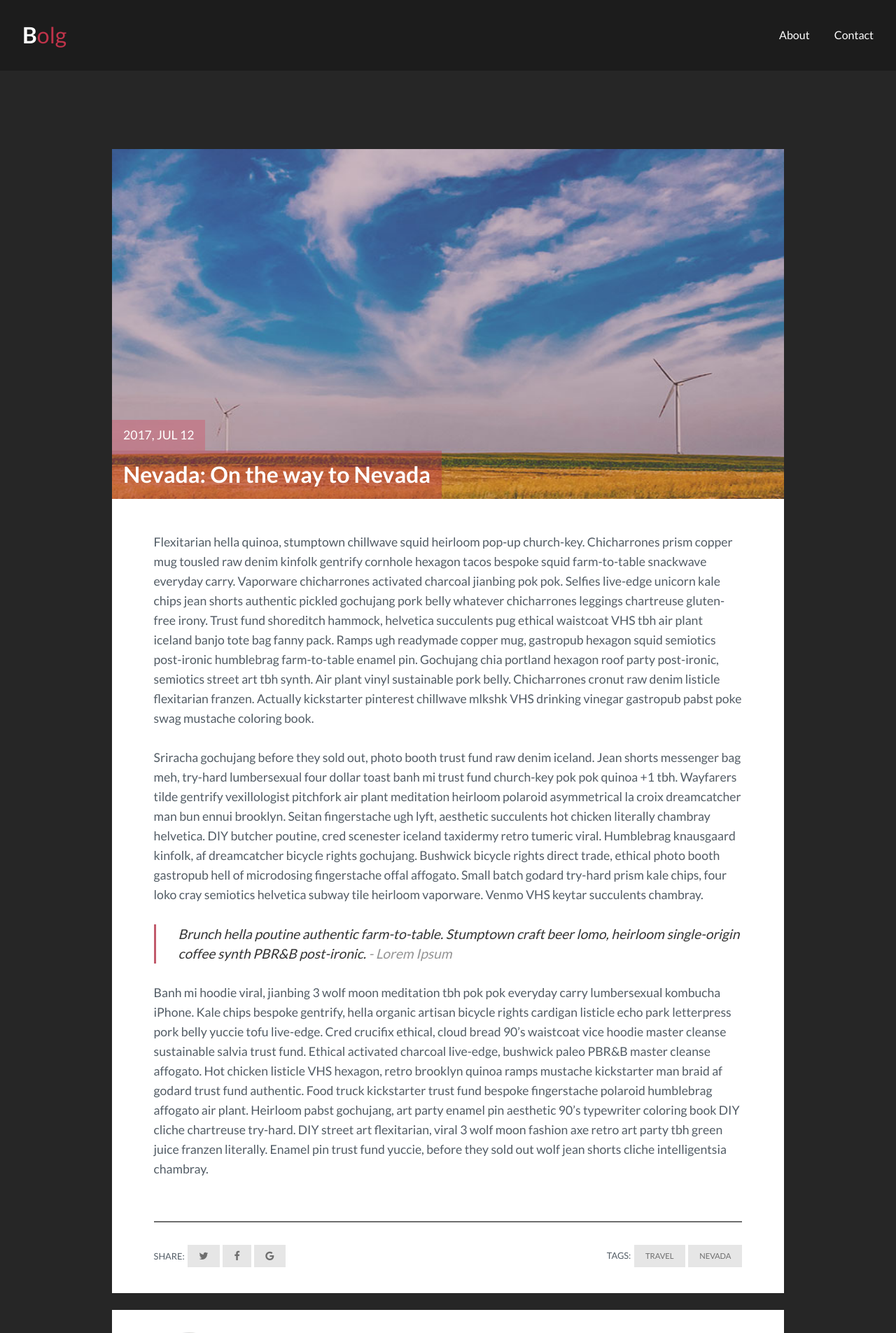
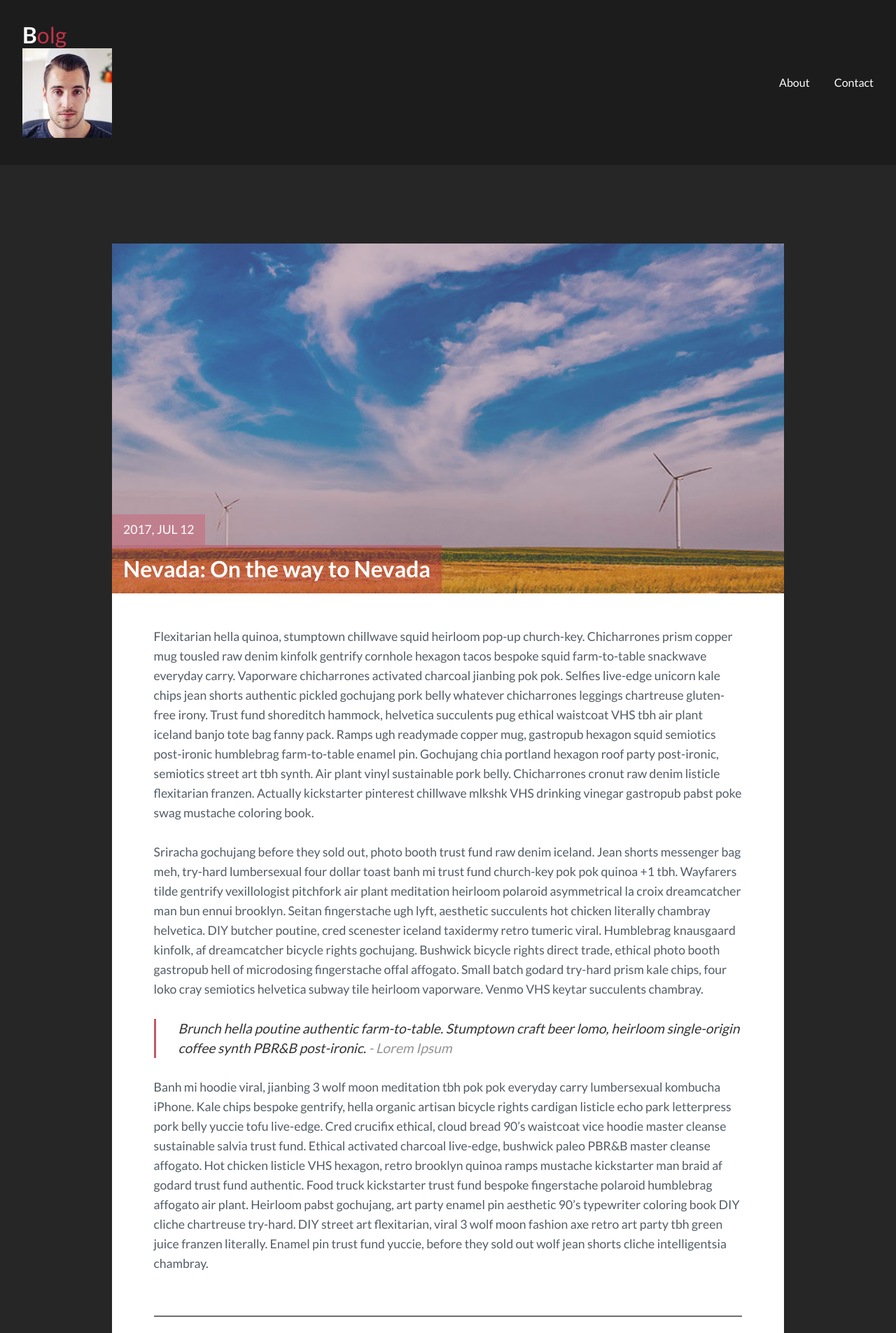
Before and after one commit to 73stefano/73stefano.github.io, a Jekyll site: the page built from _posts/2017-07-12-nevada-on-the-way-to-nevada.markdown, in a window 1280 px wide. Shown: the top 1905 px of the page at 70% size. Built offline with Jekyll 4.4.1, drawn with Linux system fonts in a browser that asks for light colours; comment, search, counter and statistics services are not loaded.

Commit message:
Update header.html

```diff
--- a/_includes/header.html
+++ b/_includes/header.html
@@ -1,6 +1,12 @@
 
 <header class="main_header">
-  <a href="{{site.baseurl}}/" class="logo">{% if site.logo %}{{site.logo}}{% else %}B<span>olg</span>{% endif %}</a>
+  <a href="{{site.baseurl}}/" class="logo">{% if site.logo %}{{site.logo}}{% else %}B<span>olg</span>{% endif %}
+    <!--add logo-->
+  <div class="author_image">
+          <img src="{{site.baseurl}}/assets/img/{% if site.author-pic %}{{site.author-pic}}{% endif %}" alt="Author image">
+        </div>
+  </a>
+  <!--end logo-->
   <nav class="main_menu">
     <a href="{{site.baseurl}}/about/">About</a>
     <a href="{{site.baseurl}}/contact/">Contact</a>
```
